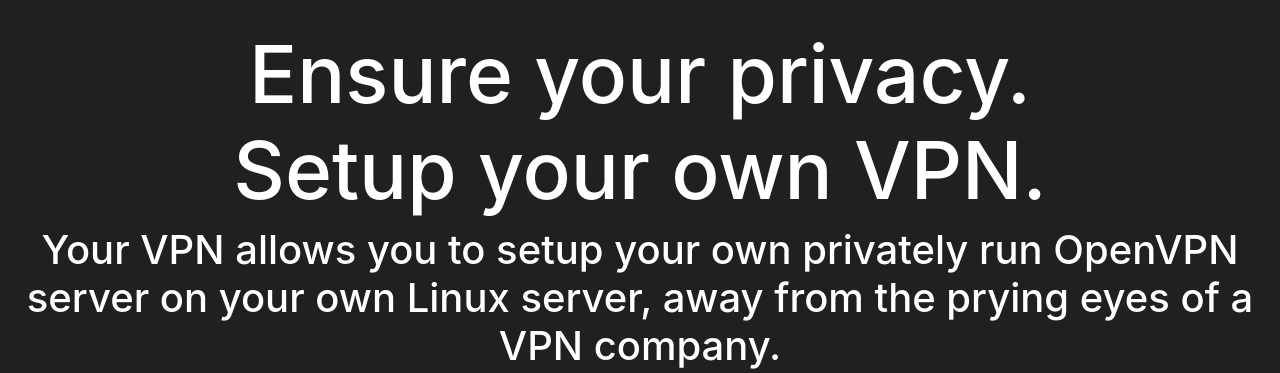
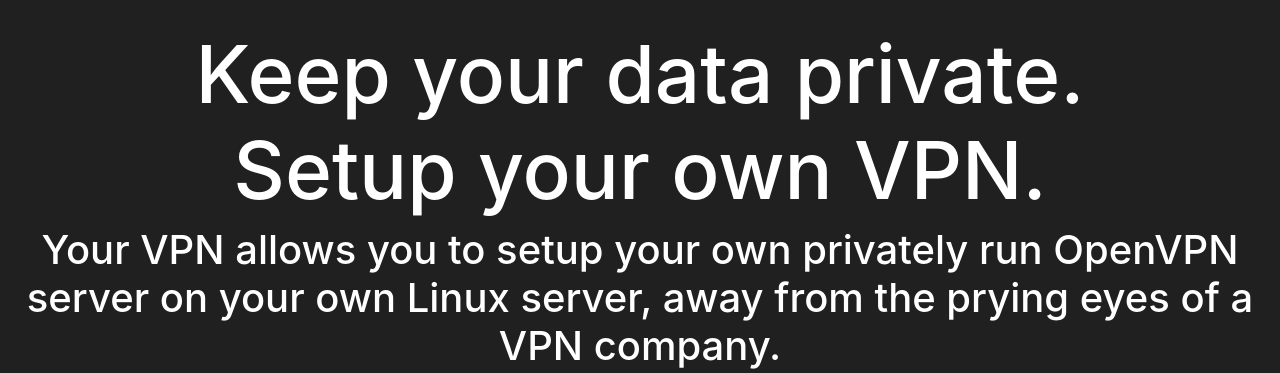
Before and after one commit to astrike30/independent_vpn, a Flask app: page / in a window 1280 px wide. Shown: the part 56-429 px from the top of the page. Run offline with Flask 2, Linux system fonts and the light colour scheme; some libraries are stand-ins or nearby versions.

Commit message:
Update homepage.html

```diff
--- a/templates/homepage.html
+++ b/templates/homepage.html
@@ -13,7 +13,7 @@
         <a href="/setup"><button type="button" class="btn btn-secondary btn-lg btn-block" style="margin: auto">Setup Now</button></a>
         <br>
     </div>
-    <h1 style="color: white; font-size: 5em" align="center">Ensure your privacy.<br>Setup your own VPN.</h1>
+    <h1 style="color: white; font-size: 5em" align="center">Keep your data private.<br>Setup your own VPN.</h1>
 
     <h3 style="color: white; font-size: 2.5em" align="center">Your VPN allows you to setup your own privately run OpenVPN server on your own Linux server, away from the prying eyes of a VPN company.</h3>
     <br>
```
